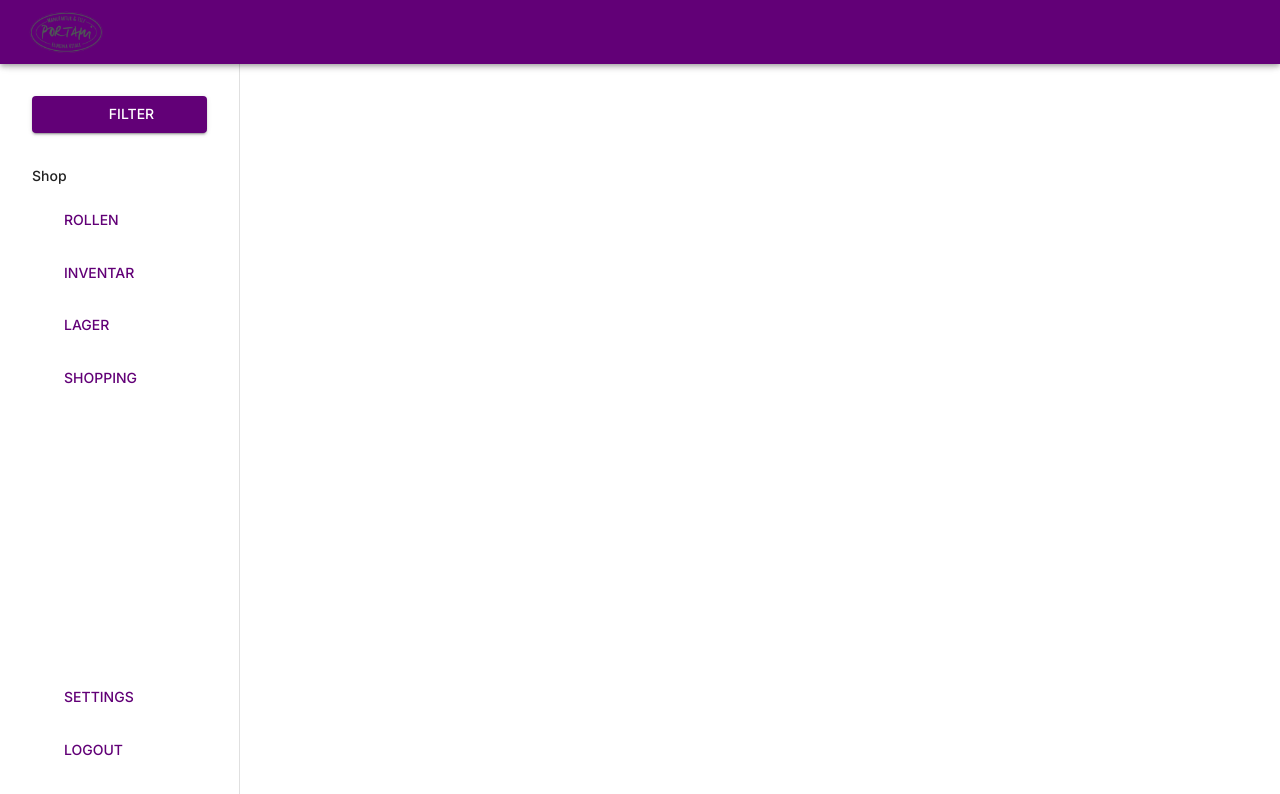
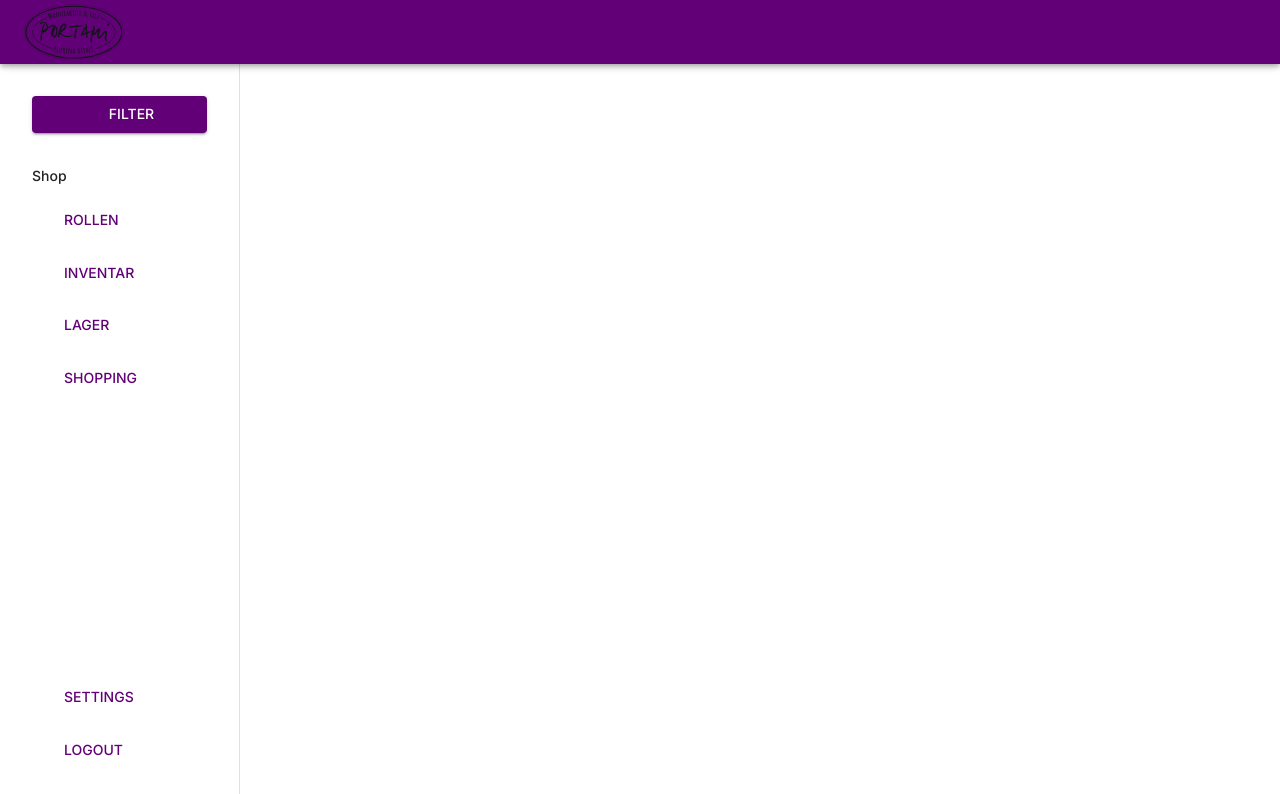
Before and after one commit to Portami/inventario-frontend, a React (Vite) app: page / in a window 1280 px wide. Shown: the top 794 px of the page. Built offline with nearby package versions, Linux system fonts and the light colour scheme; no server answers; some icons are missing.

Commit message:
PORTAMI-26: Logo switched with svg

```diff
--- a/src/components/NavigationLayout.tsx
+++ b/src/components/NavigationLayout.tsx
@@ -17,7 +17,7 @@ export default function NavigationLayout() {
             <AppBar position={'fixed'} sx={{zIndex: (theme) => theme.zIndex.drawer + 1}}>
                 <Toolbar>
                     <Box component={NavLink} to={'/'} sx={{display: 'inline-flex', lineHeight: 0}}>
-                        <Box component={'img'} src={'/src/assets/logo.png'} alt={'Logo'} sx={{height: (theme) => theme.mixins.toolbar.minHeight}} />
+                        <Box component={'img'} src={'/src/assets/logo.svg'} alt={'Logo'} sx={{height: (theme) => theme.mixins.toolbar.minHeight}} />
                     </Box>
                     <Box sx={{flexGrow: 1}} />
                     <IconButton size={'large'} color={'inherit'}>
```
Also changed, not shown: src/assets/logo.png (deleted), src/assets/logo.svg (added).
